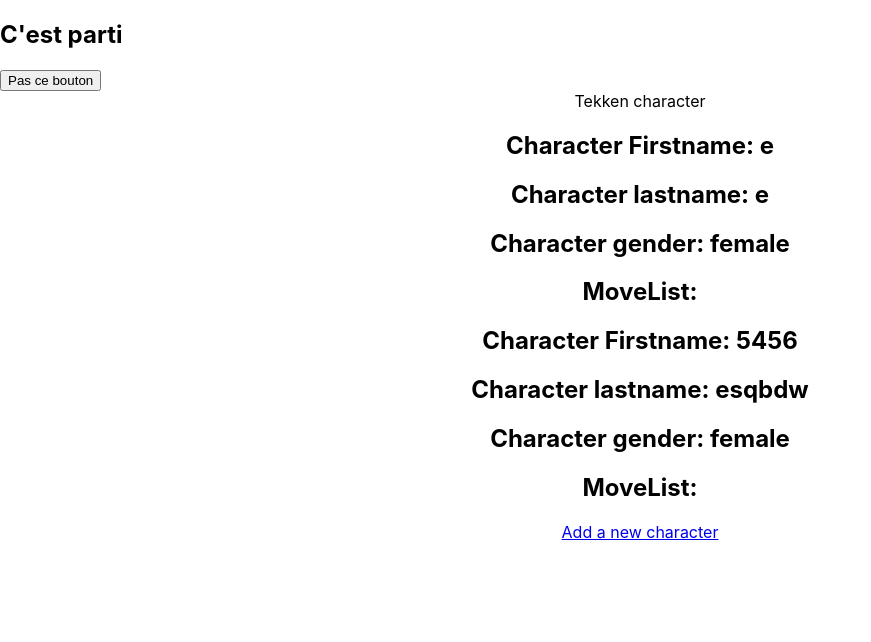
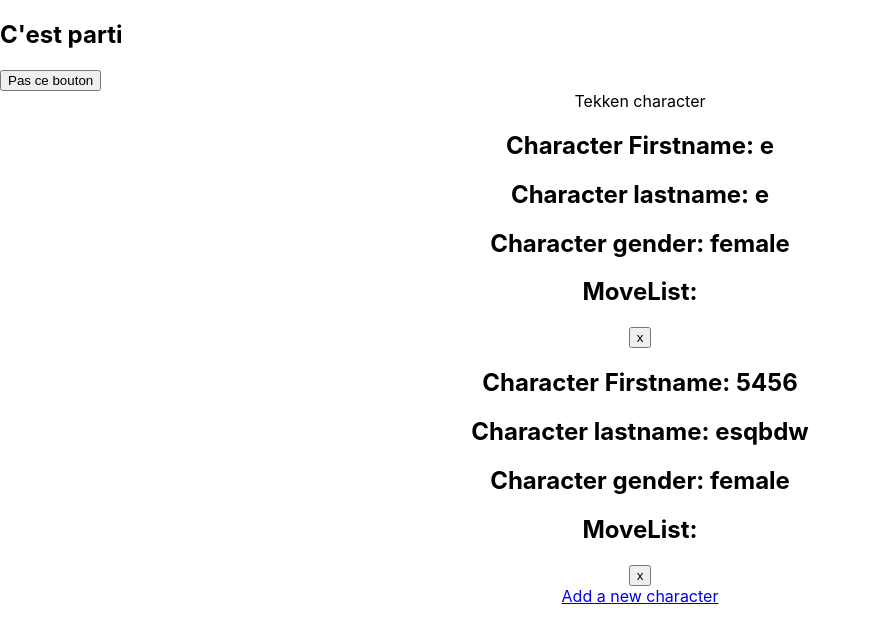
Before and after one commit to KenjiLAO/React-Project, a React (Create React App) app in the folder react-firebase/: page /TekkenCharacter in a window 1280 px wide. Shown: the top 642 px of the page, without its empty margins (0-871 px from the left). Built offline with nearby package versions, Linux system fonts and the light colour scheme.

Commit message:
Add delete character

```diff
--- a/react-firebase/src/component/TekkenCharacter.js
+++ b/react-firebase/src/component/TekkenCharacter.js
@@ -1,6 +1,15 @@
 import { Link } from "react-router-dom";
+import { useState } from "react";
 
 function TekkenCharacter(props) {
+    const [list, updateList] = useState(props);
+
+    const handleRemoveItem = e => {
+        const name = e.target.getAttribute("characterFirstName")
+        console.log(name)
+        updateList(list.items.filter(item => item.characterFirstName !== name));
+    }
+
 
     return (
         <>
@@ -14,6 +23,7 @@
                                 <h2>Character lastname: {character.characterLastName}</h2>
                                 <h2>Character gender: {character.gender}</h2>
                                 <h2>MoveList: {character.moveList}</h2>
+                                <button onClick={handleRemoveItem}>x </button>
                             </div>
                         </>
                     );
```
